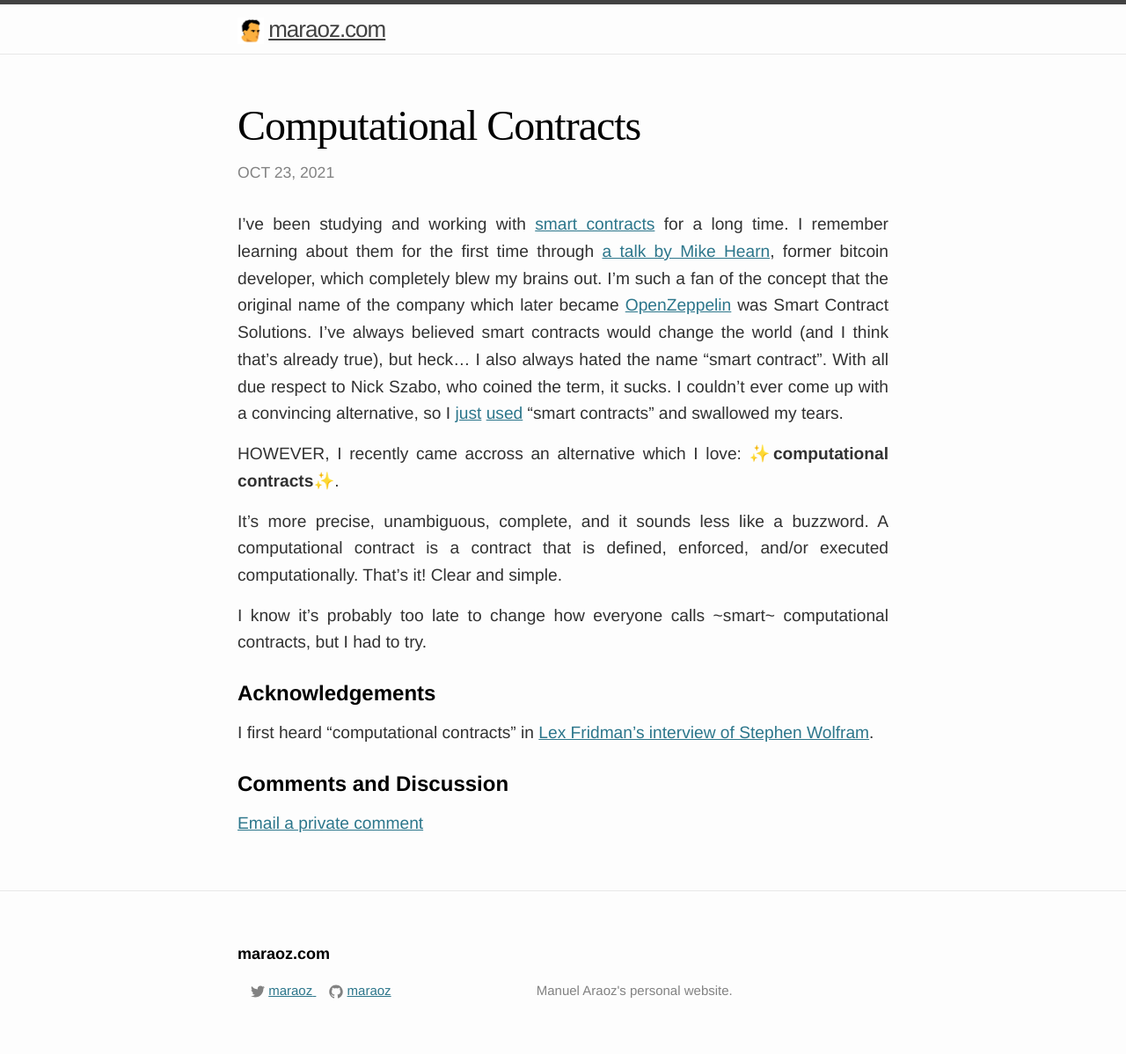
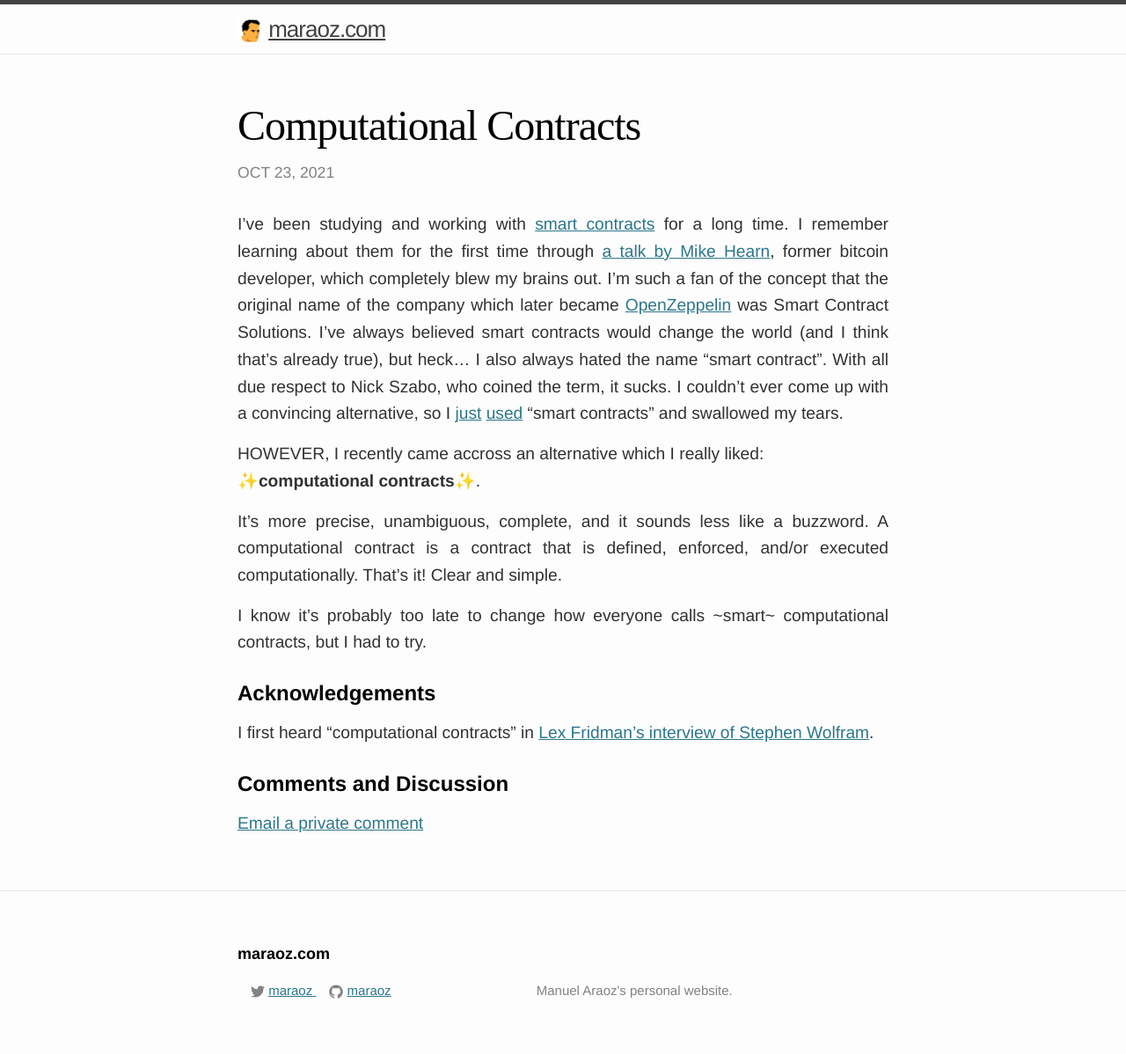
Before and after one commit to tobyornottobe/maraoz.github.io, a Jekyll site: the page built from _posts/2021-10-23-computational-contracts.md, in a window 1280 px wide. Shown: the whole page at 88% size. Built offline with Jekyll 4.4.1, drawn with Linux system fonts in a browser that asks for light colours.

Commit message:
Update 2021-10-23-computational-contracts.md

```diff
--- a/_posts/2021-10-23-computational-contracts.md
+++ b/_posts/2021-10-23-computational-contracts.md
@@ -6,7 +6,8 @@ draft: true
 
 I've been studying and working with [smart contracts](https://en.wikipedia.org/wiki/Smart_contract) for a long time. I remember learning about them for the first time through [a talk by Mike Hearn](https://www.youtube.com/watch?v=mD4L7xDNCmA), former bitcoin developer, which completely blew my brains out. I'm such a fan of the concept that the original name of the company which later became [OpenZeppelin](https://openzeppelin.com/) was Smart Contract Solutions. I've always believed smart contracts would change the world (and I think that's already true), but heck... I also always hated the name "smart contract". With all due respect to Nick Szabo, who coined the term, it sucks. I couldn't ever come up with a convincing alternative, so I [just](https://maraoz.medium.com/smart-contracts-and-bitcoin-a5d61011d9b1) [used](https://blog.openzeppelin.com/the-hitchhikers-guide-to-smart-contracts-in-ethereum-848f08001f05/) "smart contracts" and swallowed my tears.
 
-HOWEVER, I recently came accross an alternative which I love: ✨**computational contracts**✨.
+HOWEVER, I recently came accross an alternative which I really liked:
+✨**computational contracts**✨.
 
 It's more precise, unambiguous, complete, and it sounds less like a buzzword. A computational contract is a contract that is defined, enforced, and/or executed computationally. That's it! Clear and simple.
 
```
